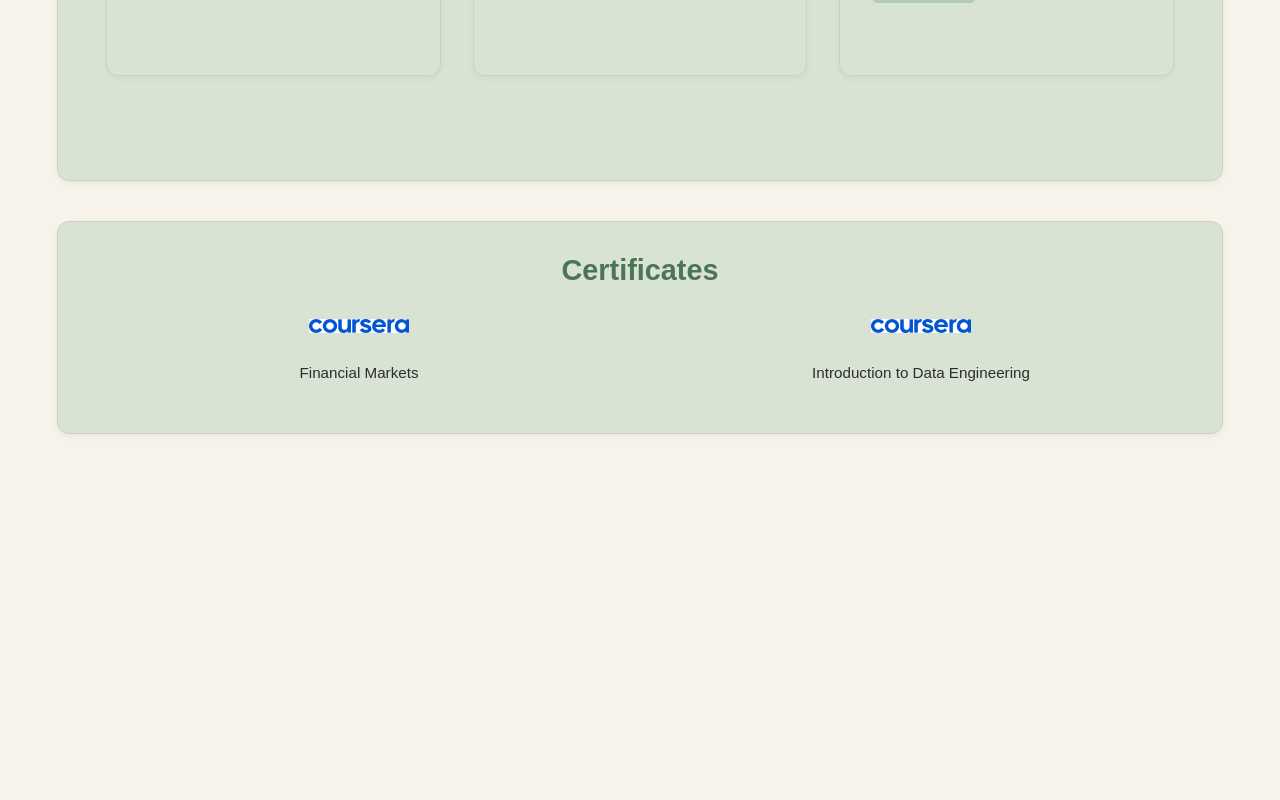
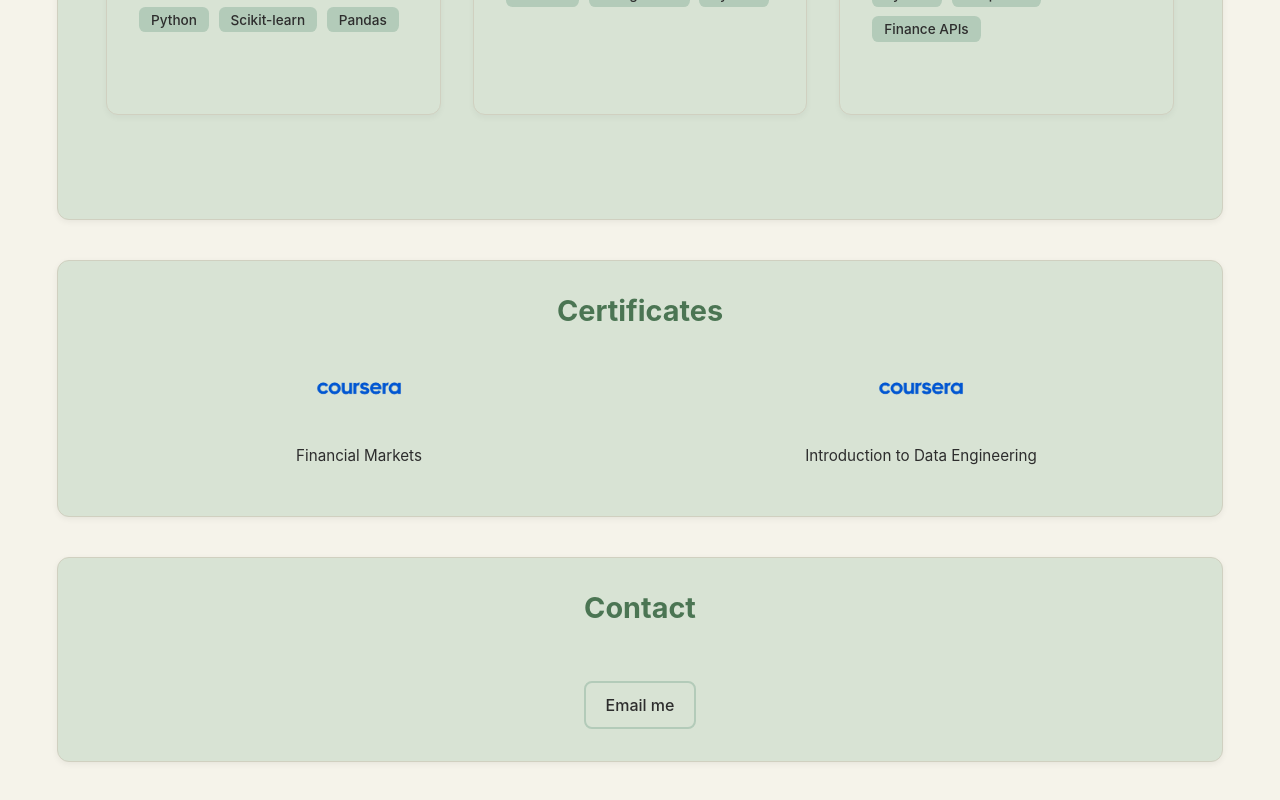
Before and after one commit to Ajaiah-D/Ajaiah-D.github.io, a React (Create React App) app: page / in a window 1280 px wide. Shown: the part 942-1742 px from the top of the page. Before the commit the page ends 1416 px from the top, so only its background shows below. Built offline with nearby package versions, Linux system fonts and the light colour scheme; some icons are missing.

Commit message:
site structurally complete, fixed light and dark mode need to customize contents, padding and color

```diff
--- a/src/App.css
+++ b/src/App.css
@@ -1,5 +1,6 @@
 /* ========== Global Theming ========== */
 :root {
+  /* Light mode (default) */
   --bg-main: #f5f3ea;
   --bg-panel: #d8e3d4;
   --text-primary: #2d2d2d;
@@ -9,12 +10,22 @@
   --shadow: 0 2px 6px rgba(0, 0, 0, 0.06);
 }
 
+html[data-theme='dark'] {
+  --bg-main: #121c14;
+  --bg-panel: #1e2c1e;
+  --text-primary: #e1ede1;
+  --text-accent: #a5db8c;
+  --highlight: #3e6247;
+  --border-color: #3b4e3b;
+  --shadow: 0 2px 6px rgba(0, 0, 0, 0.3);
+}
 /* ========== Base ========== */
 body {
   margin: 0;
   padding: 0;
-  font-family: 'Poppins', sans-serif;
+  font-family: 'Inter', sans-serif;
   background-color: var(--bg-main);
+  /* transition: background-color 0.1s ease; */
   color: var(--text-primary);
   scroll-behavior: smooth;
 }
@@ -69,7 +80,7 @@ a:hover {
   color: var(--text-primary);
   border: none;
   padding: 0.6rem 1rem;
-  border-radius: 0.5rem;
+  border-radius: 0.4rem;
   cursor: pointer;
   font-weight: 500;
   transition: background-color 0.3s ease;
--- a/src/App.js
+++ b/src/App.js
@@ -4,6 +4,7 @@ import Header from './components/Header/Header'
 import About from './components/About/About'
 import Projects from './components/Projects/Projects'
 import Certificates from './components/Certificates/Certificates'
+import Contact from './components/Contact/Contact'
 
 function App() {
   return (
@@ -13,6 +14,7 @@ function App() {
       <About />
       <Projects />
       <Certificates />
+      <Contact />
     </div>
   )
 }
--- /dev/null
+++ b/src/components/Contact/Contact.css
@@ -0,0 +1,15 @@
+.contact {
+  flex-direction: column;
+  text-align: center;
+}
+
+.contact a {
+  margin-top: 1.5rem;
+  display: inline-block;
+  text-decoration: none;
+}
+
+.contact .btn {
+  font-size: 1rem;
+  padding: 0.75rem 1.25rem;
+}
--- /dev/null
+++ b/src/components/Contact/Contact.js
@@ -0,0 +1,18 @@
+import React from 'react'
+import { contact } from '../../portfolio'
+import './Contact.css'
+
+const Contact = () => {
+  if (!contact.email) return null
+
+  return (
+    <section id="contact" className="section contact center">
+      <h2 className="section__title">Contact</h2>
+      <a href={`mailto:${contact.email}`} className="btn btn--outline">
+        Email me
+      </a>
+    </section>
+  )
+}
+
+export default Contact
--- a/src/components/Header/Header.js
+++ b/src/components/Header/Header.js
@@ -1,5 +1,7 @@
 import React from 'react'
+// import { Link } from 'react-scroll'
 import './Header.css'
+import ThemeToggle from '../ThemeToggle/ThemeToggle'
 
 const Header = () => {
   return (
@@ -10,6 +12,7 @@ const Header = () => {
         <a href="#certificates" className="nav-link">Certificates</a>
         <a href="#contact" className="nav-link">Contact</a>
       </nav>
+      <ThemeToggle />
     </header>
   )
 }
--- /dev/null
+++ b/src/components/ThemeToggle/ThemeToggle.css
@@ -0,0 +1,19 @@
+.theme-toggle {
+  position: fixed;
+  top: 1rem;
+  right: 1.5rem;
+  background: none;
+  border: none;
+  cursor: pointer;
+  z-index: 999;
+  color: var(--text-accent);
+  transition: color 0.3s ease;
+}
+
+.theme-toggle:hover {
+  color: var(--text-primary);
+}
+
+.theme-toggle svg {
+  font-size: 1.8rem;
+}
--- /dev/null
+++ b/src/components/ThemeToggle/ThemeToggle.js
@@ -0,0 +1,29 @@
+import React, { useEffect, useState } from 'react'
+import './ThemeToggle.css'
+import DarkModeIcon from '@mui/icons-material/DarkMode'
+import LightModeIcon from '@mui/icons-material/LightMode'
+
+const ThemeToggle = () => {
+  const [theme, setTheme] = useState('light')
+
+  useEffect(() => {
+    const savedTheme = localStorage.getItem('theme') || 'light'
+    document.documentElement.setAttribute('data-theme', savedTheme)
+    setTheme(savedTheme)  // ← This is what you were missing
+  }, [])
+
+  const toggleTheme = () => {
+    const newTheme = theme === 'dark' ? 'light' : 'dark'
+    document.documentElement.setAttribute('data-theme', newTheme)
+    localStorage.setItem('theme', newTheme)
+    setTheme(newTheme)
+  }
+
+  return (
+    <button className="theme-toggle" onClick={toggleTheme} aria-label="Toggle dark mode">
+      {theme === 'dark' ? <LightModeIcon /> : <DarkModeIcon />}
+    </button>
+  )
+}
+
+export default ThemeToggle
--- a/src/portfolio.js
+++ b/src/portfolio.js
@@ -53,3 +53,7 @@ export const certificates = [
     link: 'https://coursera.org/share/9d7e9ad967679aeafb2141d74e7fe069' // Replace
   }
 ]
+
+export const contact = {
+  email: 'your.email@example.com',
+}
```
Also changed, not shown: src/assets/certificates/Coursera.png.
